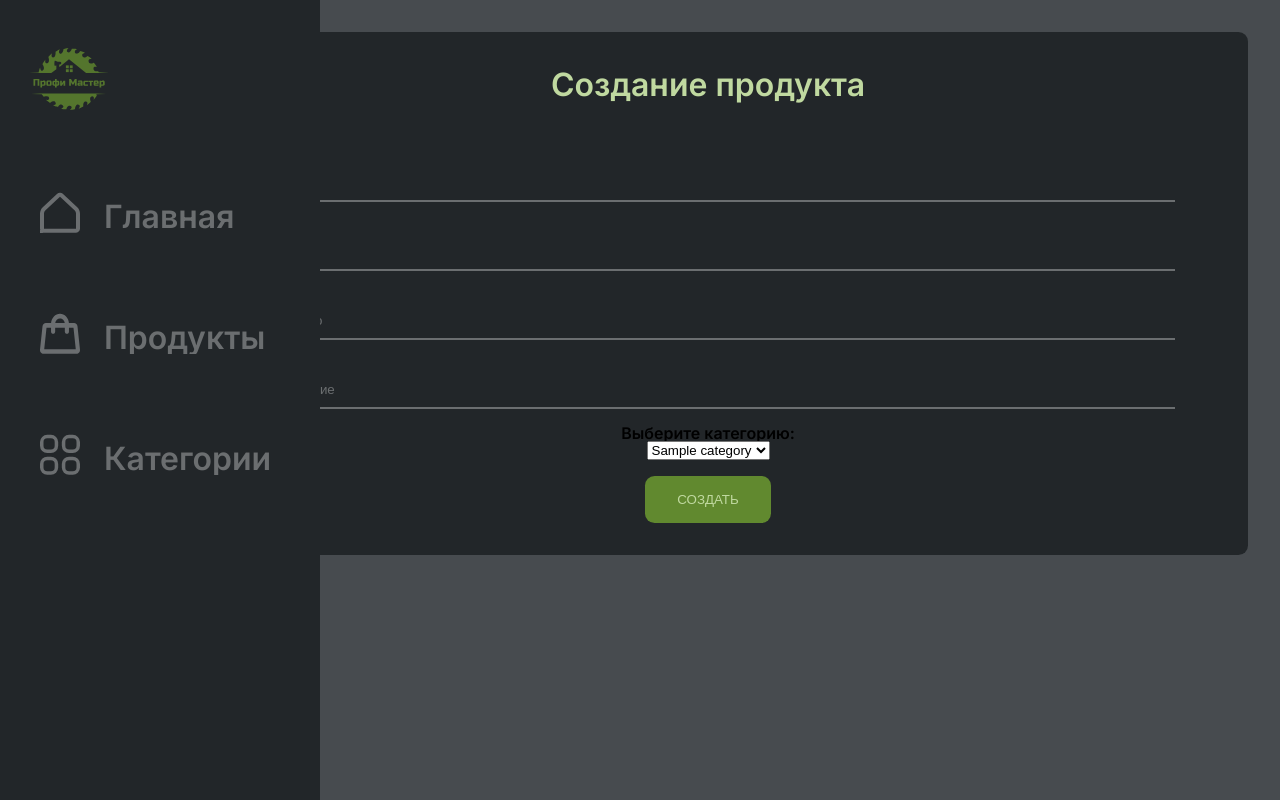
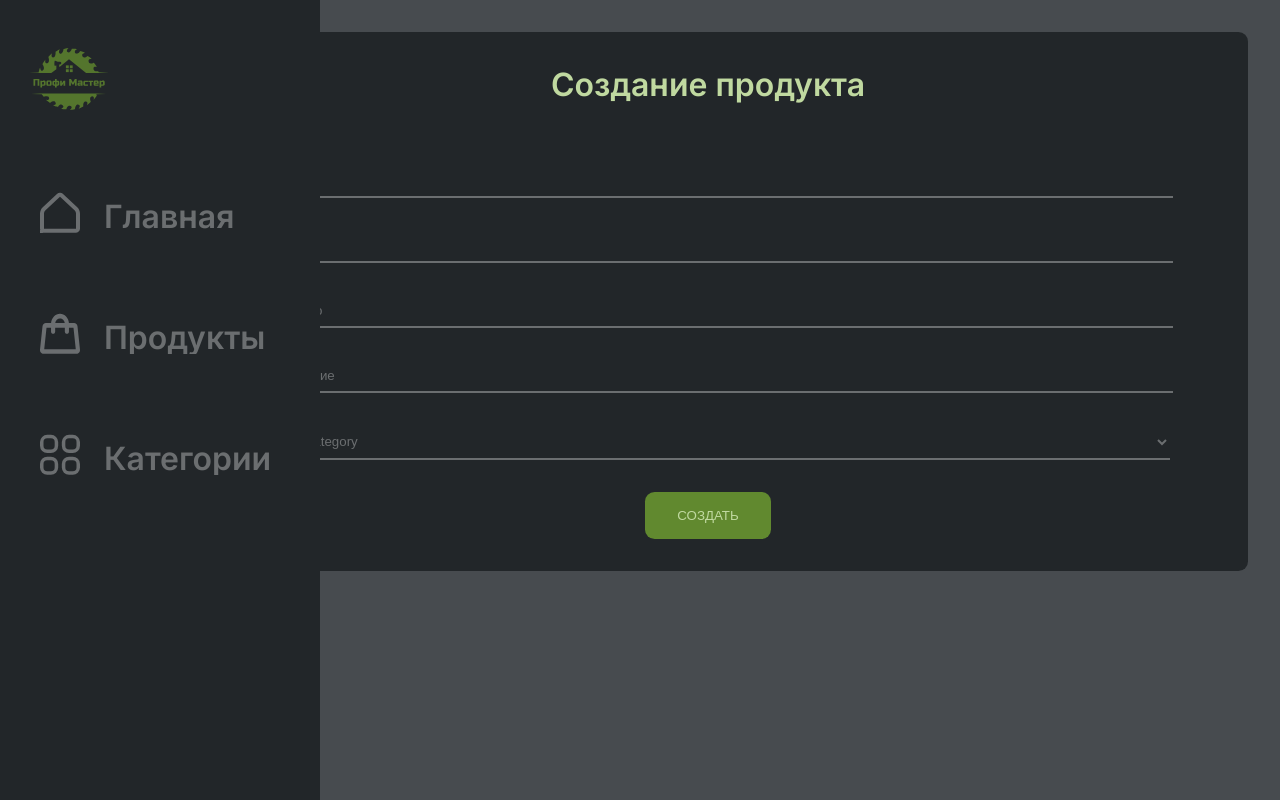
Before and after one commit to Lymka/Projects, a Flask app: page /admin/product in a window 1280 px wide. Run offline with Flask 3, Linux system fonts and the light colour scheme; a user stored in the database is signed in; a database or web service that is not in the repository returns one stand-in record (values such as "Sample title"); some libraries are stand-ins or nearby versions.

Commit message:
fix design

```diff
--- a/static/styles/admin.css
+++ b/static/styles/admin.css
@@ -171,18 +171,15 @@ table .button:hover {
     background: transparent;
     border: none;
     border-bottom: 2px solid #6B6E70;
-    padding: 10px;
+    padding: 0.5rem;
     color: #6B6E70;
     outline: none;
     transition: border-bottom 0.3s ease-in-out;
+    width: 90%;
 }
 
 .input-fields .input:hover {
     border-bottom: 2px solid #C0D9A0;
-}
-
-.input {
-    width: 90%;
 }
 
 ::-webkit-input-placeholder {
@@ -204,7 +201,6 @@ table .button:hover {
     background: #61892F;
     text-align: center;
     padding: 1rem 2rem;
-    width: fit-content;
     border-radius: .6rem;
     color: #C0D9A0;
     cursor: pointer;
@@ -214,6 +210,33 @@ table .button:hover {
 
 /* end form */
 
+/* select */
+
+select {
+    display:flex;
+    flex-direction: column;
+    background: transparent;
+    margin: 1rem 0;
+    padding: 0.5rem;
+    color: #6B6E70;
+    border: none;
+    width: 91%;
+    outline: none;
+    border-bottom: 2px solid #6B6E70;
+}
+
+.option {
+    background: rgb(108, 108, 206);
+    order:2;
+    z-index:1;
+    transition: background 4s ease-in-out;
+}
+
+.option:hover {
+    background:#666;
+}
+
+/*  */
 
 @media (max-width: 1000px) {
     td:not(:first-of-type) {
--- a/static/styles/navbar.css
+++ b/static/styles/navbar.css
@@ -76,7 +76,7 @@ body {
     width: 1px;
     white-space: nowrap;
     overflow: hidden;
-    transition: opacity 0.3s ease-in-out, width 0.3s ease-in-out, margin 0.6s ease-in-out, color 0.3s ease-in-out;
+    transition: opacity 0.3s ease-in, width 0.3s ease-in, margin 0.6s ease-in, color 0.3s ease-in-out;
 }
 
 .navbar:hover .nav-links a .text {
@@ -87,7 +87,7 @@ body {
 
 .nav-links a svg {
     color: #6B6E70;
-    transition: transform 0.3s ease-in-out, color 0.3s ease-in-out;
+    transition: transform 0.3s ease-in, color 0.3s ease-in-out;
 }
 
 .nav-links a:hover svg {
--- a/templates/admin-product-edit.html
+++ b/templates/admin-product-edit.html
@@ -21,11 +21,9 @@
                     <input type="text" class="input" name="price" placeholder="Цена" value="{{ product_data[1] if edit_mode else '' }}">
                     <input type="text" class="input" name="quantity" placeholder="Количество" value="{{ product_data[2] if edit_mode else '' }}">
                     <input type="text" class="input" name="image_path" placeholder="Изображение" value="{{ product_data[3] if edit_mode else '' }}">
-
-                    <label for="category_id">Выберите категорию:</label>
-                    <select id="category_id" name="category_id">
+                    <select id="category_id" name="category_id" class="custom-select">
                         {% for category in categories %}
-                            <option value="{{ category[0] }}" {% if edit_mode and category[0] == product_data[4] %}selected{% endif %}>{{ category[1] }}</option>
+                            <option class="option" value="{{ category[0] }}" {% if edit_mode and category[0] == product_data[4] %}selected{% endif %}>{{ category[1] }}</option>
                         {% endfor %}
                     </select><br>
 
```
